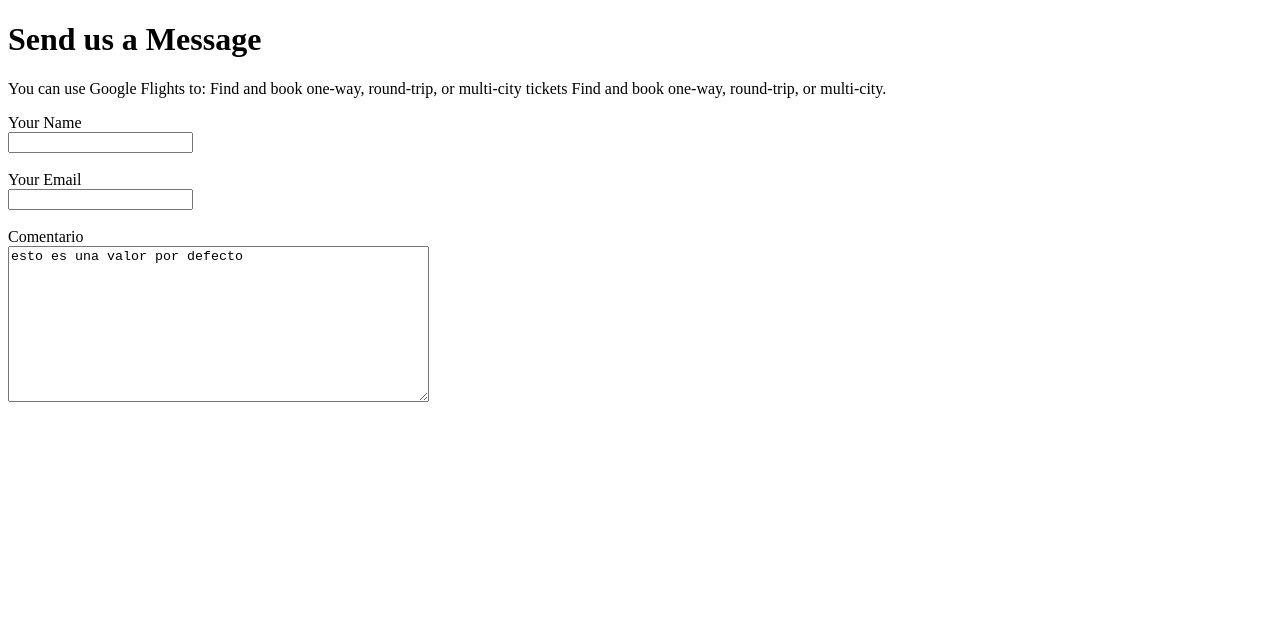
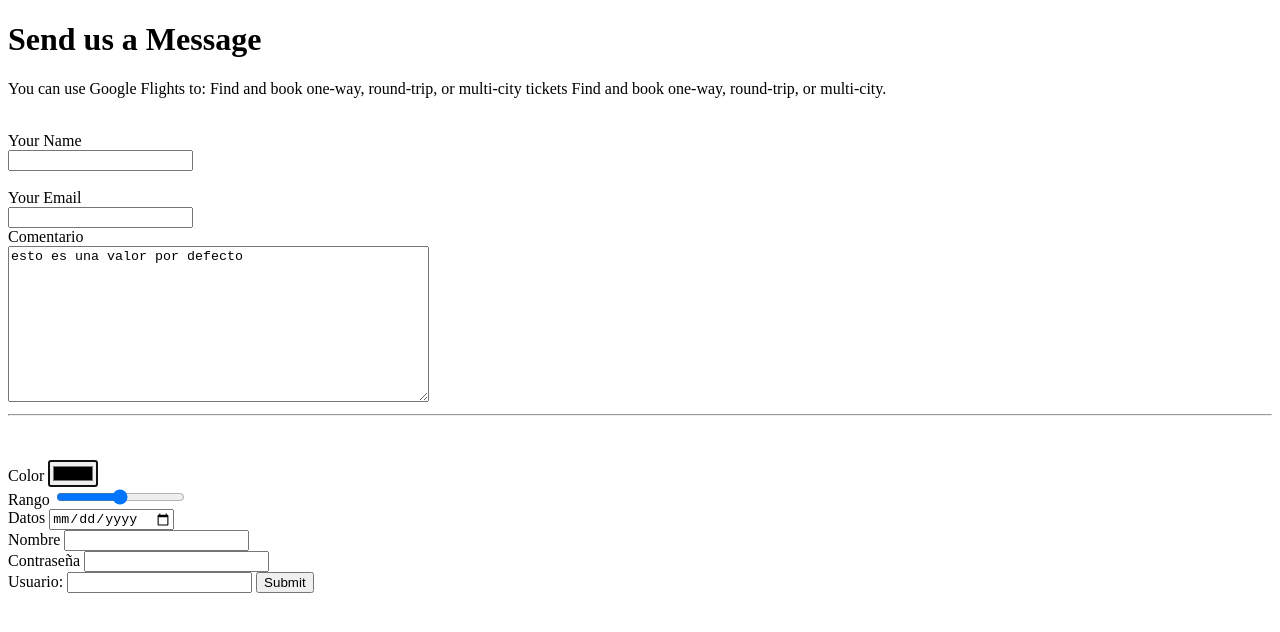
Before and after one commit to Jaimedv17/semana3, a plain HTML site: page ejercicio..html in a window 1280 px wide. Drawn offline with Linux system fonts and the light colour scheme.

Commit message:
se aumento emailPeson

```diff
--- a/ejercicio..html
+++ b/ejercicio..html
@@ -12,9 +12,10 @@
         multi-city tickets Find and book one-way, round-trip, or
         multi-city.</p>
     <form>
+        <br>
         <div>
             <label for="emailPerson">Your Name</label><br>
-            <input type="email">
+            <input id="emailPerson" type="email">
         </div>
         <br>
 
@@ -22,12 +23,44 @@
             <label for="passwordPerson">Your Email</label><br>
             <input type="password">
         </div>
-        <br>
         <div>
             <label for="comentario">Comentario</label><br>
             <textarea cols="50" rows="10" id="comentario" placeholder="ingrese comentario"
         name="comentario">esto es una valor por defecto</textarea>
         </div>
+        <hr>
+
+        <br><br>
+        <form >
+        <div>
+            <label for="passwordPerson">Color</label>
+            <input type="color" autofocus>
+        </div>
+        <div>
+            <label for="passwordPerson">Rango</label>
+            <input type="range" >
+        </div>
+        <div>
+            <label for="passwordPerson">Datos</label>
+            <input type="date" >
+        </div>
+        <div>
+            <label for="passwordPerson">Nombre</label>
+            <input type="name" min="2" max="5" >
+        </div>
+        <div>
+            <label for="passwordPerson">Contraseña</label>
+            <input type="password"  required>
+        </div>
+        <div>
+
+            <label for="username">Usuario:</label>
+            <input type="text" id="username" name="username" >
+            <input type="submit">
+        </div>
+        </form>
+
+
 
     </form>
 </body>
```
